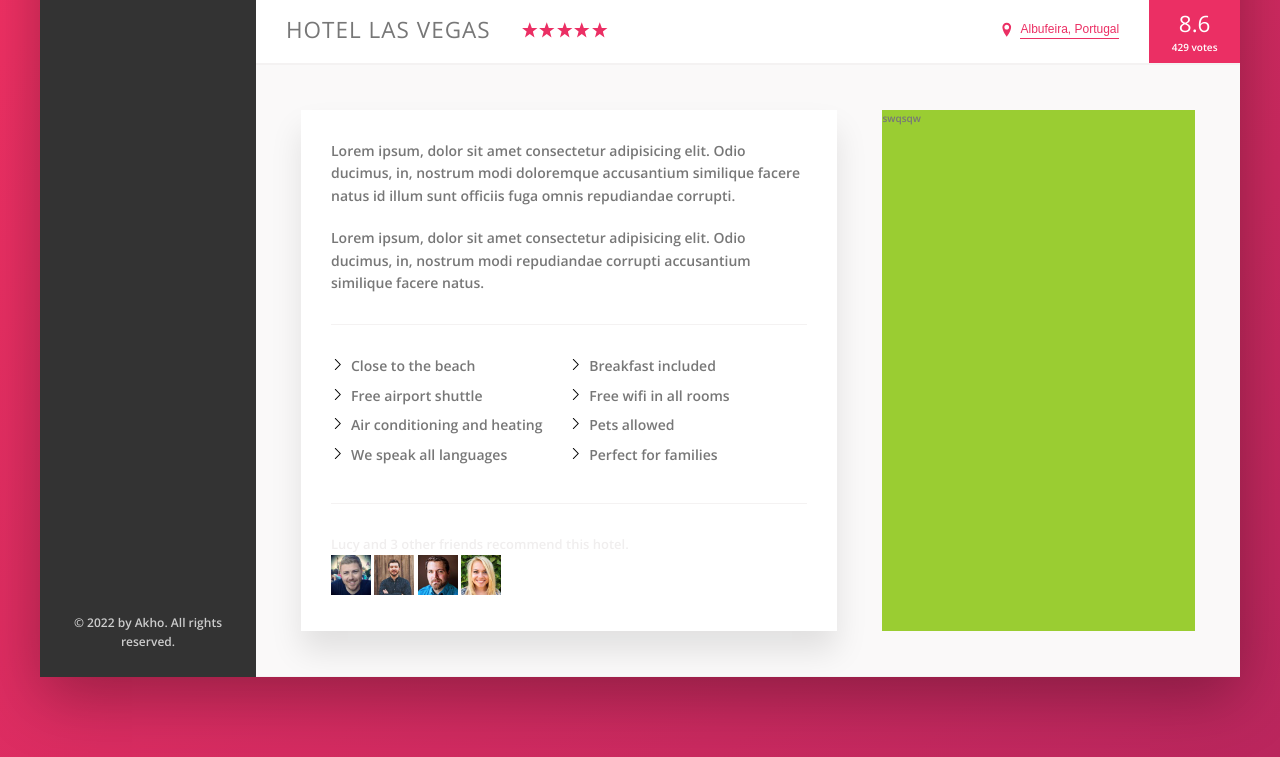
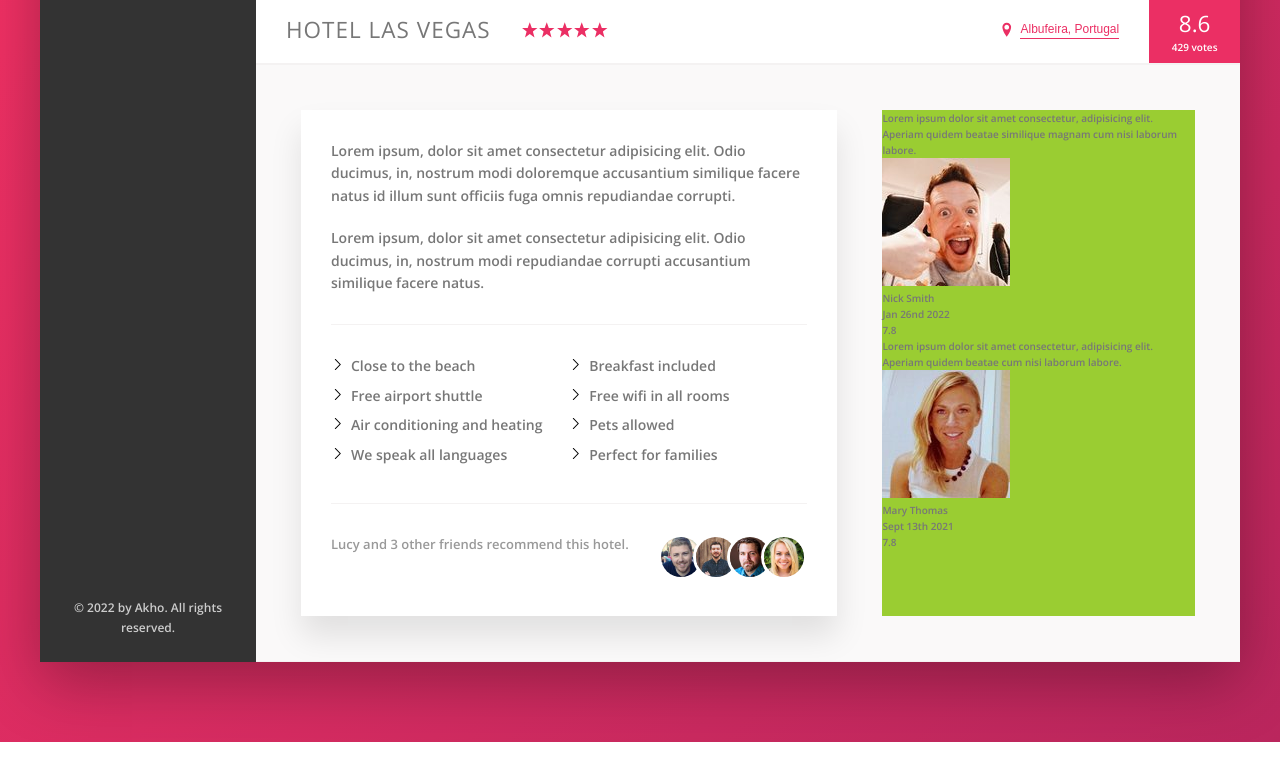
Before and after one commit to Akho0122/Trillo, a website: page index.html in a window 1280 px wide. Shown: the part 538-1295 px from the top of the page. Drawn offline with nearby package versions, Linux system fonts and the light colour scheme.

Commit message:
reviews section was added part 1

```diff
--- a/index.html
+++ b/index.html
@@ -168,7 +168,35 @@
                     </div>
 
                     <div class="user-reviews">
-                        swqsqw
+                        <figure class="review">
+                            <blockquote class="review__text">
+                                Lorem ipsum dolor sit amet consectetur, adipisicing elit. Aperiam
+                                quidem beatae similique magnam cum nisi laborum labore.
+                            </blockquote>
+                            <figcaption class="review__user">
+                                <img src="img/user-1.jpg" alt="user 1" class="review__photo">
+                                <div class="review__user-box">
+                                    <p class="review__user-name">Nick Smith</p>
+                                    <p class="review__user-name">Jan 26nd 2022</p>
+                                </div>
+                                <div class="review__rating">7.8</div>
+                            </figcaption>
+                        </figure>
+
+                        <figure class="review">
+                            <blockquote class="review__text">
+                                Lorem ipsum dolor sit amet consectetur, adipisicing elit. Aperiam
+                                quidem beatae cum nisi laborum labore.
+                            </blockquote>
+                            <figcaption class="review__user">
+                                <img src="img/user-2.jpg" alt="user 1" class="review__photo">
+                                <div class="review__user-box">
+                                    <p class="review__user-name">Mary Thomas</p>
+                                    <p class="review__user-name">Sept 13th 2021</p>
+                                </div>
+                                <div class="review__rating">7.8</div>
+                            </figcaption>
+                        </figure>
                     </div>
                 </div>
             </main>
--- a/sass/_components.scss
+++ b/sass/_components.scss
@@ -341,9 +341,31 @@
 //RECOMMEND
 .recommend{
     font-size: 1.3rem;
-    color: var(--color-grey-light-3);
+    color: var(--color-grey-dark-3);
+    display: flex;
+    align-self: center;
+
+
+    &__count{
+      margin-right: auto;
+    }
+
+    &__friends{
+
+    }
 
     &__photo{
+        box-sizing: content-box;
         height: 4rem;
+        width: 4rem;
+        border-radius: 50%;
+        border: 3px solid #FFF;
+
+        &:not(:last-child){
+          margin-right: -1.5rem;
+        }
     }
 }
+
+/////////////////////////////////////
+//REVIEWS
```
Also changed, not shown: css/style.css.
